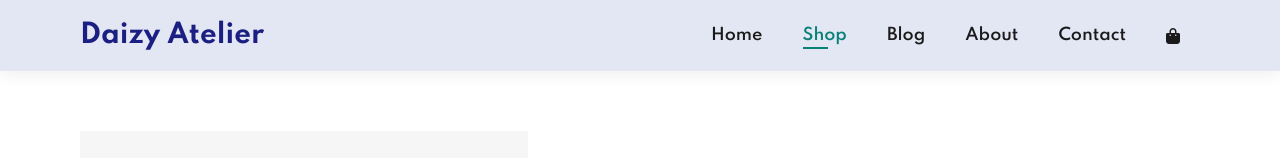
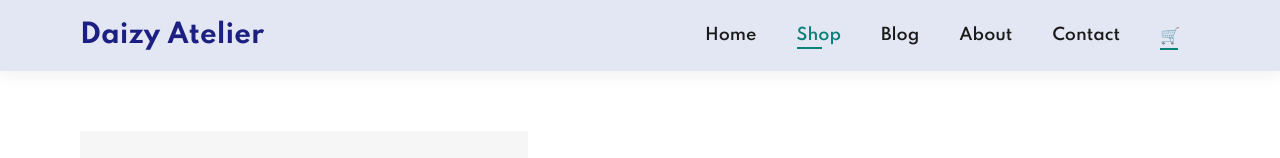
Before and after one commit to shreegauli/Daizy, a plain HTML site: page newproduct.html in a window 1280 px wide. Shown: the top 158 px of the page. Drawn offline with Linux system fonts and the light colour scheme.

Commit message:
Update newproduct.html

```diff
--- a/newproduct.html
+++ b/newproduct.html
@@ -21,7 +21,7 @@
             <li><a href="blog.html">Blog</a></li>
             <li><a href="about.html">About</a></li>
             <li><a href="contact.html">Contact</a></li>
-            <li><a href="cart.html"><i id="cart" class="fa-solid fa-bag-shopping"></i></a></li>
+            <li><a class="active" id="cart"  href="cart.html">🛒</a></li>
             <a href="" id="close"><i class="fa-solid fa-xmark"></i></a>
         </ul>
     </div>
```
